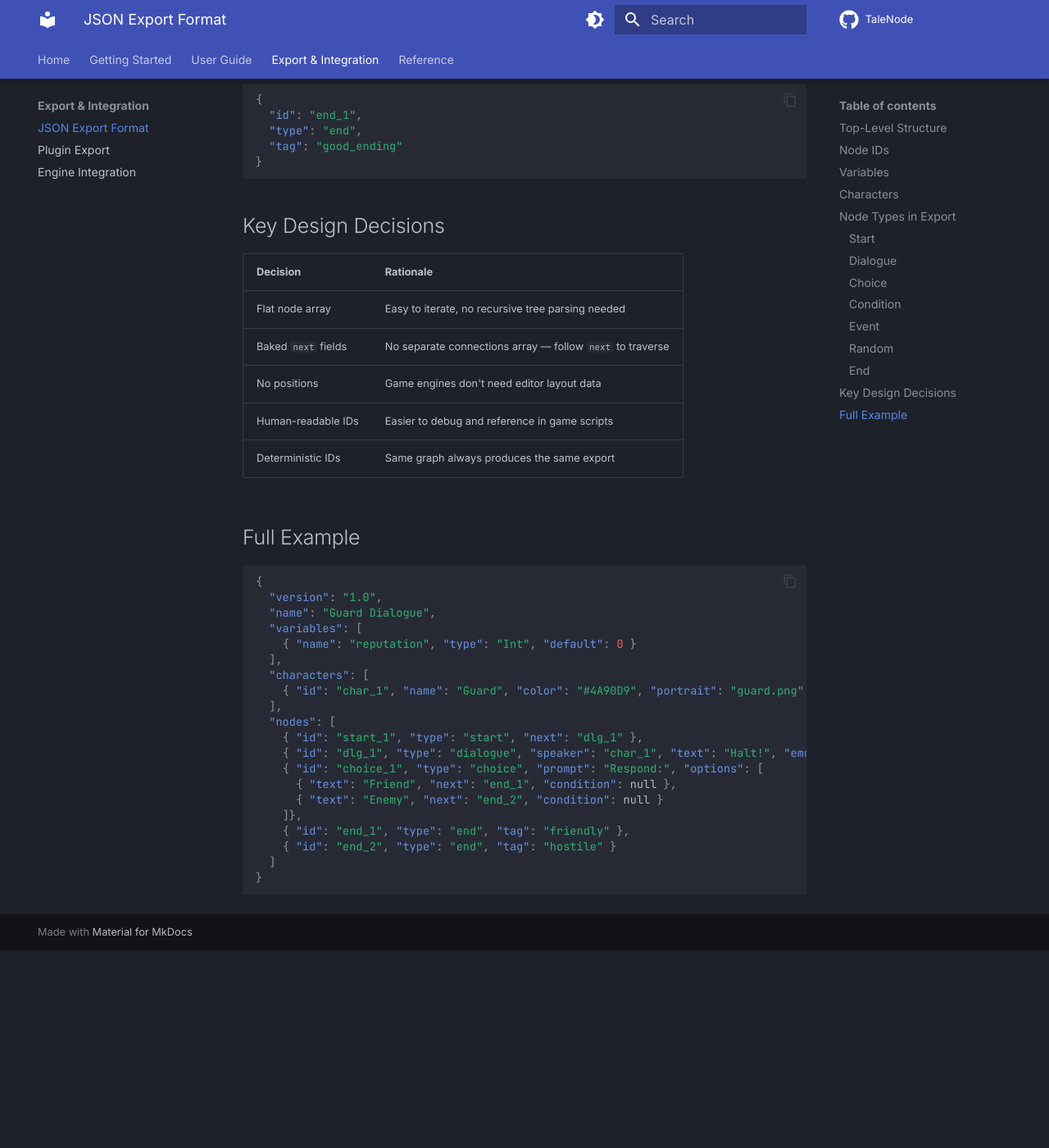
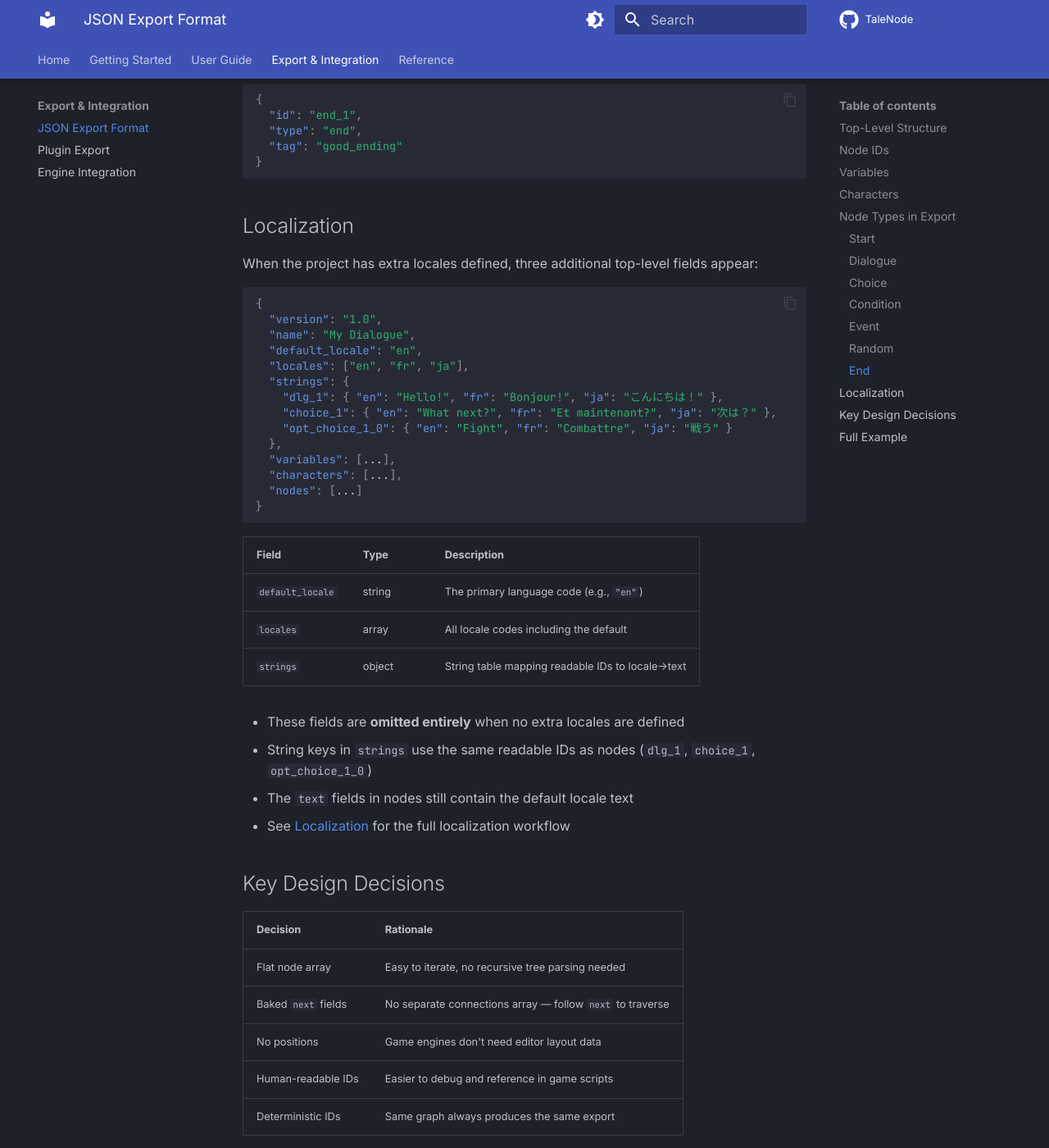
Before and after one commit to fognil/TaleNode, an MkDocs documentation site: the page built from docs/export/json-format.md, in a window 1280 px wide and 1400 px high, scrolled down 4578 px. Shown: the whole window at 82% size. Built offline with MkDocs 1.6.1 and Material for MkDocs 9.7.7, drawn with Linux system fonts in a browser that asks for light colours; comment, search, counter and statistics services are not loaded; before the commit the page ends 5737 px from its top, so only the background shows below that.

Commit message:
docs: add localization user guide and update related pages

````diff
--- a/docs/export/json-format.md
+++ b/docs/export/json-format.md
@@ -209,6 +209,38 @@ IDs are assigned deterministically, sorted by node position (top-to-bottom, left
 }
 ```
 
+## Localization
+
+When the project has extra locales defined, three additional top-level fields appear:
+
+```json
+{
+  "version": "1.0",
+  "name": "My Dialogue",
+  "default_locale": "en",
+  "locales": ["en", "fr", "ja"],
+  "strings": {
+    "dlg_1": { "en": "Hello!", "fr": "Bonjour!", "ja": "こんにちは！" },
+    "choice_1": { "en": "What next?", "fr": "Et maintenant?", "ja": "次は？" },
+    "opt_choice_1_0": { "en": "Fight", "fr": "Combattre", "ja": "戦う" }
+  },
+  "variables": [...],
+  "characters": [...],
+  "nodes": [...]
+}
+```
+
+| Field | Type | Description |
+|---|---|---|
+| `default_locale` | string | The primary language code (e.g., `"en"`) |
+| `locales` | array | All locale codes including the default |
+| `strings` | object | String table mapping readable IDs to locale→text |
+
+- These fields are **omitted entirely** when no extra locales are defined
+- String keys in `strings` use the same readable IDs as nodes (`dlg_1`, `choice_1`, `opt_choice_1_0`)
+- The `text` fields in nodes still contain the default locale text
+- See [Localization](../user-guide/localization.md) for the full localization workflow
+
 ## Key Design Decisions
 
 | Decision | Rationale |
--- a/mkdocs.yml
+++ b/mkdocs.yml
@@ -78,6 +78,7 @@ nav:
     - Analytics: user-guide/analytics.md
     - Validation: user-guide/validation.md
     - Playtest Mode: user-guide/playtest.md
+    - Localization: user-guide/localization.md
     - File Operations: user-guide/file-operations.md
   - Export & Integration:
     - JSON Export Format: export/json-format.md
````
Also changed, not shown: docs/index.md (+5 -0 lines), docs/user-guide/file-operations.md (+12 -0 lines), docs/user-guide/inspector.md (+7 -0 lines), docs/user-guide/localization.md (added, +135 -0 lines).
